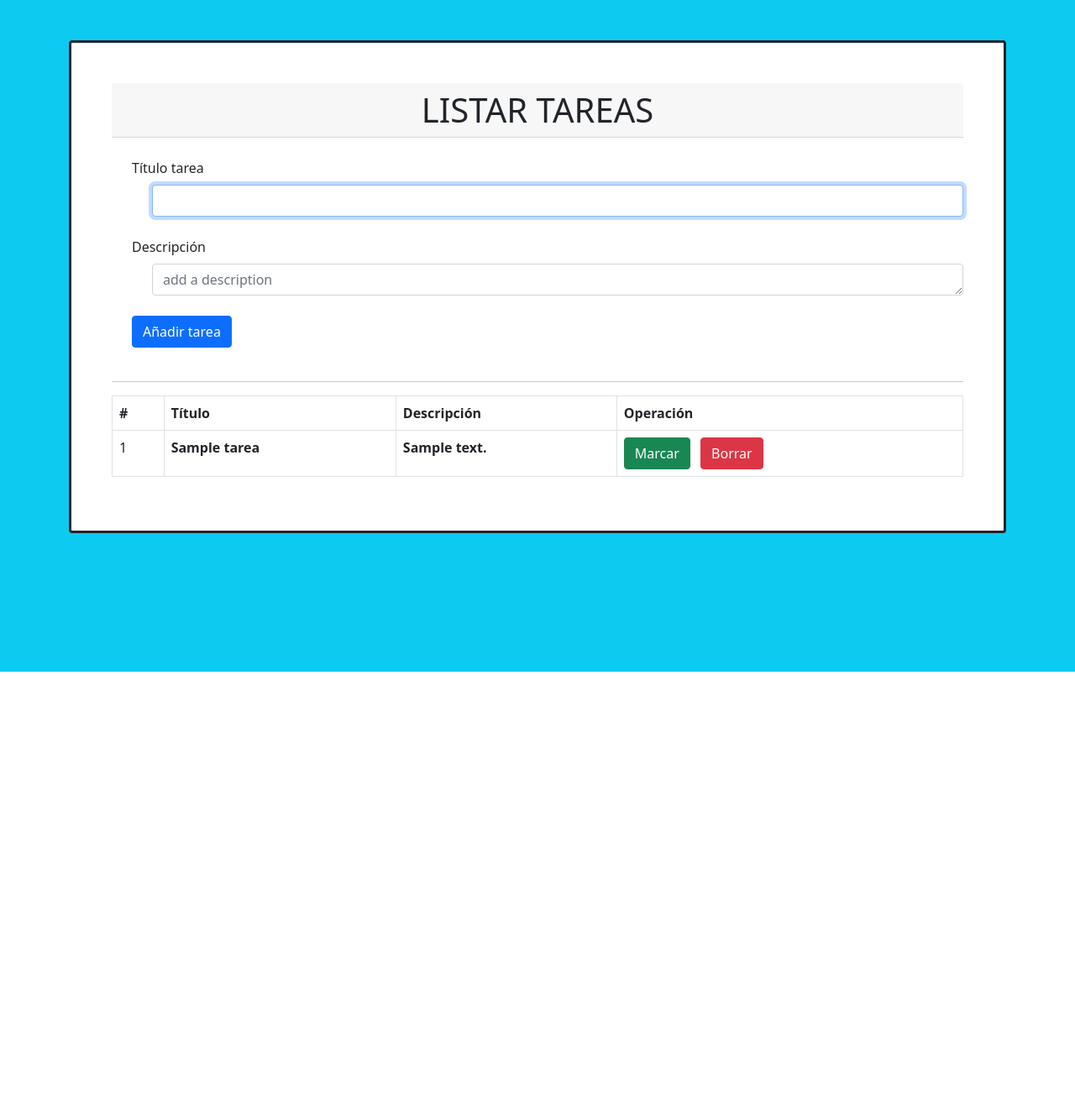
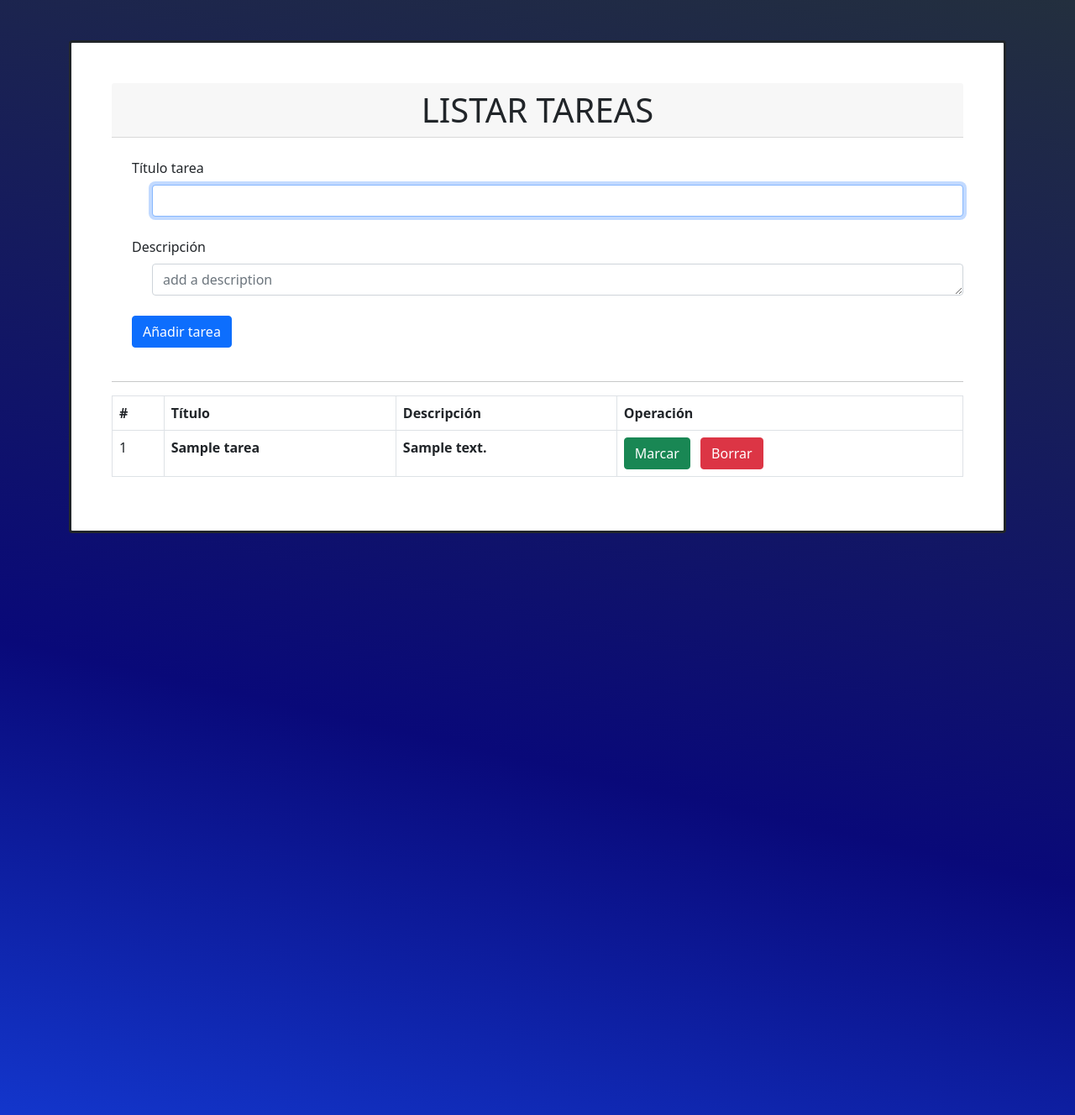
Before and after one commit to sinihes/task-creator, a Node server app: page / in a window 1280 px wide. Shown: the whole page at 84% size. Before the commit the page ends 800 px from the top, so only its background shows below. Run offline with Node 20, Linux system fonts and the light colour scheme; tables that the repository leaves empty hold one stand-in row (values such as "Sample post"); some libraries are stand-ins or nearby versions.

Commit message:
change background color

```diff
--- a/src/views/index.ejs
+++ b/src/views/index.ejs
@@ -7,9 +7,15 @@
     <!-- CDN Bootstrap -->
     <link href="https://cdn.jsdelivr.net/npm/bootstrap@5.0.2/dist/css/bootstrap.min.css" rel="stylesheet"
         integrity="sha384-EVSTQN3/azprG1Anm3QDgpJLIm9Nao0Yz1ztcQTwFspd3yD65VohhpuuCOmLASjC" crossorigin="anonymous">
-    <title>test</title>
+    <title>Listar Tareas</title>
+    <style>
+        body{background: rgb(19,54,204);
+            background: linear-gradient(13deg, rgba(19,54,204,1) 0%, rgba(9,9,121,1) 35%, rgba(35,47,62,1) 100%);
+            height: 100vw;
+        }
+    </style>
 </head>
-<body class="bg-info bg-opacity-50">
+<body class="">
     <div class="container mt-5 ">
         <div class="card border border-dark p-5 border-3">
             <h1 class="text-center card-header">LISTAR TAREAS</h1>
```
